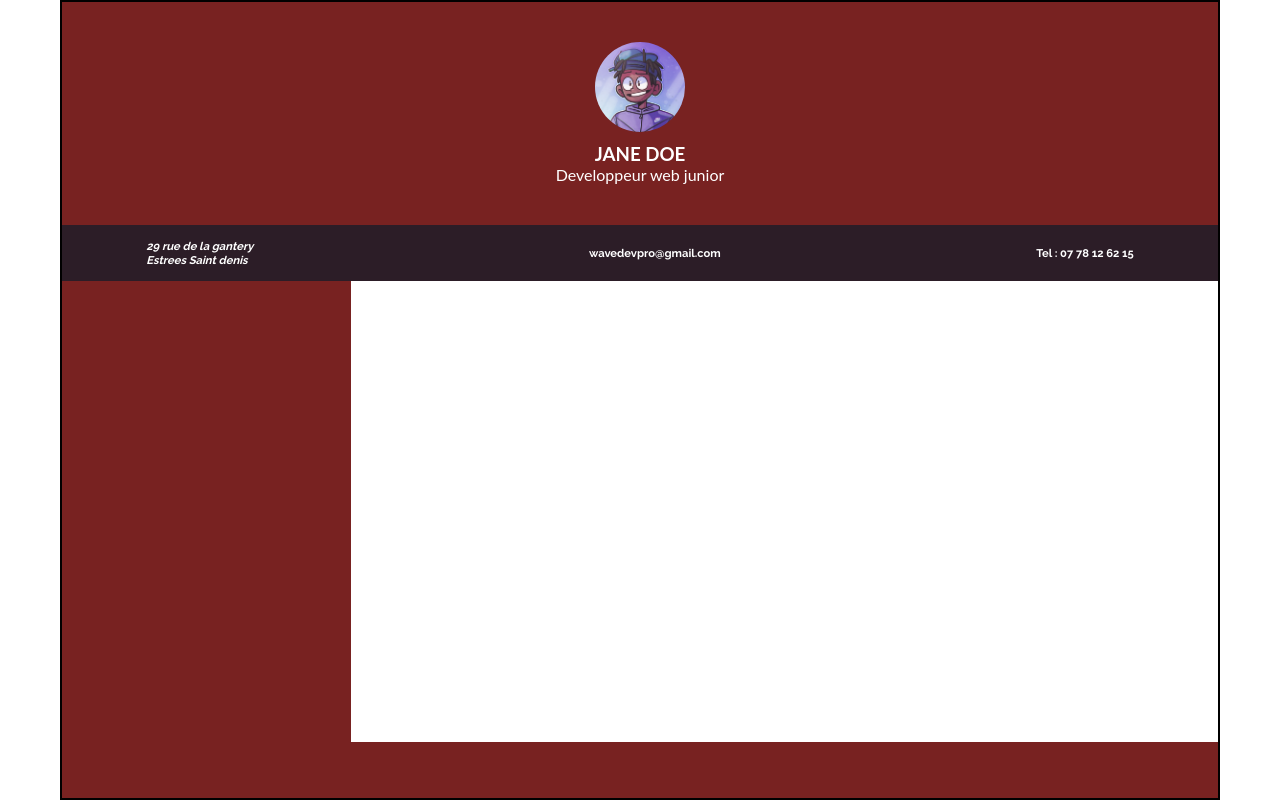
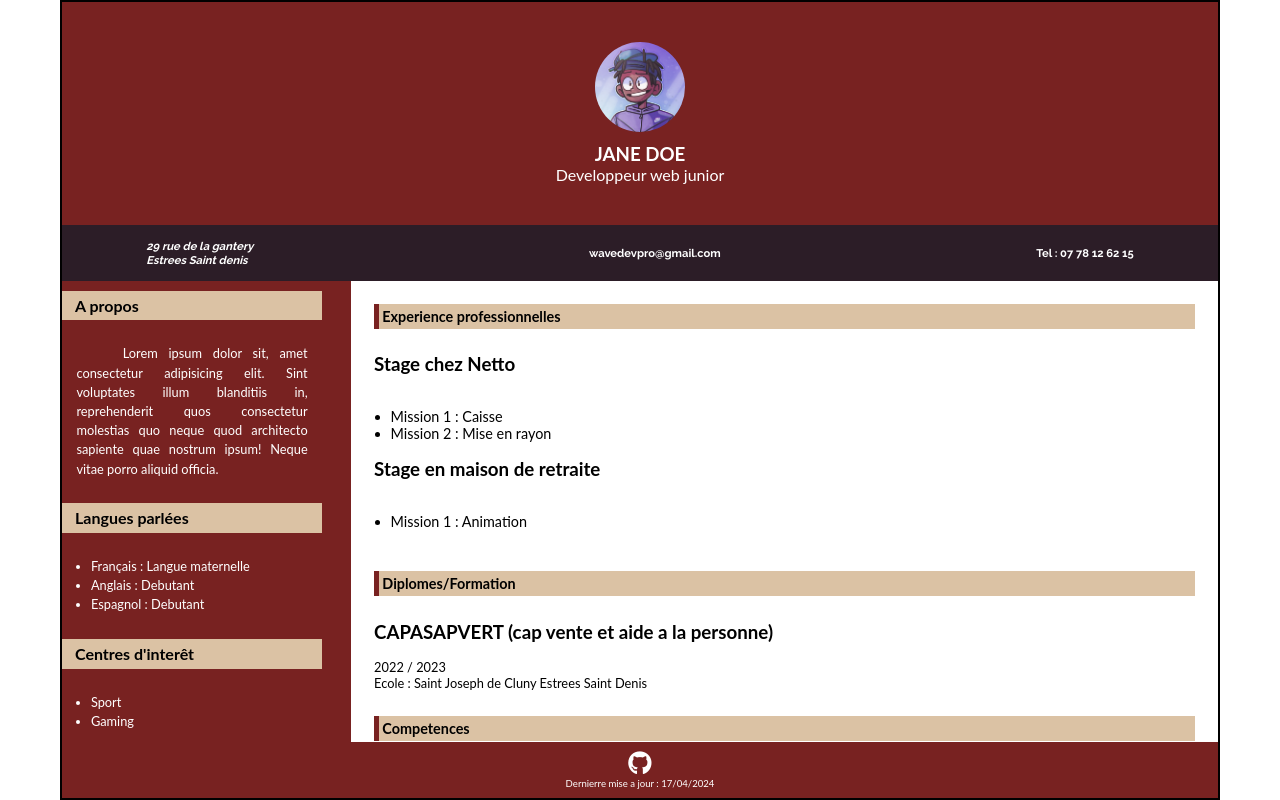
Before and after one commit to WaveDev0/cv-cef, a plain HTML site: page index.html in a window 1280 px wide. Drawn offline with Linux system fonts and the light colour scheme.

Commit message:
ajout de contenu + footer et side bar terminer

```diff
--- a/assets/style/style.css
+++ b/assets/style/style.css
@@ -27,7 +27,7 @@
     --taille_footer: var(--result_footer);
 }
 
-.container_cv {
+body {
     max-width: 1160px;
     height: 100vh;
     display: flex;
@@ -48,19 +48,19 @@
     color: white;
 }
 
-.header {
+header {
     height: var(--taille_img_et_nom_cv);
     width: 100%;
 }
 
-.main {
+main {
     background-color: rgb(97, 97, 97);
     height: var(--taille_main);
     display: flex;
     width: 100%;
 }
 
-.footer {
+footer {
     background-color: rgba(120, 34, 33, 1);
     height: var(--taille_footer);
     width: 100%;
@@ -90,6 +90,8 @@
 .contenu_cv {
     width: 75%;
     height: 100%;
+    overflow-y: auto;
+    padding: 2%;
     background-color: rgb(255, 255, 255);
 }
 
@@ -134,5 +136,126 @@
 
 
 .A_propos_cv {
-    overflow-y: hidden;
+    overflow-y: auto;
 }
+
+.title_a_propos, .paragraphe, .list_ul_cv {
+    width: 90%;
+    font-family: "Lato", sans-serif;
+}
+
+.title_a_propos  {
+    color: black;
+    background-color: rgba(219, 194, 164, 1);
+}
+
+.paragraphe  {
+    color: white;
+    padding: 5% 5%;
+    font-size: 0.8rem;
+    text-align: justify;
+    text-indent: 20%;
+    line-height: 150%;
+}
+
+.list_ul_cv {
+    color: white;
+    padding: 5% 10%;
+    font-size: 0.8rem;
+    line-height: 150%;
+}
+
+.title_a_propos h2 {
+    font-family: "Lato", sans-serif;
+    font-size: 1rem;
+    margin-top: 10px;
+    margin-bottom: 10px;
+    padding: 2% 5%;
+}
+
+
+.title_contenu {
+    display: flex;
+    position: relative;
+    align-items: center;
+    height: 6%;
+    margin-bottom: 3%;
+    background-color: rgba(219, 194, 164, 1);
+}
+
+.title_contenu h2 {
+    font-size: 0.9rem;
+    margin-left: 1%;
+    font-family: "Lato", sans-serif;
+}
+
+.color_red {
+    position: absolute;
+    background-color: rgba(120, 34, 33, 1);
+    width: 0.6%;
+    height: 100%;
+}
+
+.list_ul_cv_stage {
+    padding: 2%;
+    font-family: "Lato", sans-serif;
+    font-size: 0.9rem;
+
+}
+
+.titre_info_contenu_cv {
+    font-family: "Lato", sans-serif;
+    margin-bottom: 2%;
+}
+
+.paragraphe_info_cv_contenu {
+    font-family: "Lato", sans-serif;
+    font-size: 0.8rem;
+}
+
+.titre_marg {
+    margin-top: 3%;
+}
+
+
+footer {
+    display: flex;
+    flex-direction: column;
+    align-items: center;
+    justify-content: center;
+    text-align: center;
+}
+
+.footer_ghitub_info a, .footer_ghitub_info small {
+    display: block;
+    color: white;
+
+}
+
+.footer_ghitub_info a {
+    font-size: 1.5rem;
+}
+
+.footer_ghitub_info small {
+    font-size: 0.6rem;
+    font-family: "Lato", sans-serif;
+
+}
+/* scroll bar */
+
+::-webkit-scrollbar {
+    width: 10px;
+}
+::-webkit-scrollbar-track {
+    background-color: #101010;
+}
+::-webkit-scrollbar-thumb {
+    background-color: #555555;
+    border-radius: 1px;
+}
+::-webkit-scrollbar-thumb:hover {
+    background-color: rgb(58, 58, 58);
+}
+::-webkit-scrollbar-thumb:active {
+    background-color: rgb(44, 44, 44);
+}
--- a/index.html
+++ b/index.html
@@ -4,13 +4,14 @@
     <meta charset="UTF-8">
     <meta name="viewport" content="width=device-width, initial-scale=1.0">
     <title>Document</title>
+    <!-- css -->
+    <link rel="stylesheet" href="./assets/style/style.css">
 
     <!-- cdn -->
-    <link rel="stylesheet" href="./assets/style/style.css">
+    <link rel="stylesheet" href="https://cdnjs.cloudflare.com/ajax/libs/font-awesome/6.5.2/css/all.min.css" integrity="sha512-SnH5WK+bZxgPHs44uWIX+LLJAJ9/2PkPKZ5QiAj6Ta86w+fsb2TkcmfRyVX3pBnMFcV7oQPJkl9QevSCWr3W6A==" crossorigin="anonymous" referrerpolicy="no-referrer" />
 </head>
 <body>
-    <div class="container_cv">
-        <div class="header">
+    <header>
         <section class="image_container_cv">
 
             <section class="container_cv_info_image">
@@ -25,30 +26,103 @@
                 </div>
 
             </section>
-
         </section>
 
         <section class="header_info_cv">
-                <a class="address_cv cv_header_info_texte" href="#"><address>29 rue de la gantery Estrees Saint denis</address></a>
+            <a class="address_cv cv_header_info_texte" href="https://www.google.com/local/place/fid/0x47e7ce8608afdcab:0xa8132d5e0332fb7e/photosphere?iu=https://streetviewpixels-pa.googleapis.com/v1/thumbnail?panoid%3DZJgPXodONHlTBWZ9mXEavQ%26cb_client%3Dlu.gallery.gps%26w%3D160%26h%3D106%26yaw%3D80.449974%26pitch%3D0%26thumbfov%3D100&ik=CAISFlpKZ1BYb2RPTkhsVEJXWjltWEVhdlE%3D" target="_blank"><address>29 rue de la gantery Estrees Saint denis</address></a>
             <a class="cv_header_info_texte mail_cv" href="mailto:wavedevpro@gmail.com">wavedevpro@gmail.com</a>
-                <a class="cv_header_info_texte" href="tel:07 78 12 62 15">Tel : 07 78 12 62 15</a>
+            <a class="cv_header_info_texte" href="tel:0778126215">Tel : 07 78 12 62 15</a>
         </section>
+    </header>
+
+    <main>
+        <section class="A_propos_cv">
+
+            <div class="title_a_propos">
+                <h2>A propos</h2>
             </div>
 
-        <div class="main">
+            <p class="paragraphe">Lorem ipsum dolor sit, amet consectetur adipisicing elit. Sint voluptates illum blanditiis in, reprehenderit quos consectetur molestias quo neque quod architecto sapiente quae nostrum ipsum! Neque vitae porro aliquid officia.</p>
 
-            <section class="A_propos_cv">
+            <div class="title_a_propos">
+                <h2>Langues parlées</h2>
+            </div>
 
+            <div class="list_ul_cv">
+                <ul>
+                    <li>Français : Langue maternelle</li>
+                    <li>Anglais : Debutant</li>
+                    <li>Espagnol : Debutant</li>
+                </ul>
+            </div>
+
+            <div class="title_a_propos">
+                <h2>Centres d'interêt</h2>
+            </div>
+
+            <div class="list_ul_cv">
+                <ul>
+                    <li>Sport</li>
+                    <li>Gaming</li>
+                </ul>
+            </div>
         </section>
 
         <section class="contenu_cv">
-            </section>
-
+            <div class="title_contenu">
+                <div class="color_red"></div>
+                <h2>Experience professionnelles</h2>
             </div>
 
-        <div class="footer">
+            <h3 class="titre_info_contenu_cv">Stage chez Netto</h3>
 
+            <div class="list_ul_cv_stage">
+                <ul>
+                    <li>Mission 1 : Caisse</li>
+                    <li>Mission 2 : Mise en rayon</li>
+                </ul>
             </div>
+
+            <h3 class="titre_info_contenu_cv">Stage en maison de retraite</h3>
+
+            <div class="list_ul_cv_stage">
+                <ul>
+                    <li>Mission 1 : Animation</li>
+                </ul>
             </div>
+
+
+            <div class="title_contenu titre_marg">
+                <div class="color_red"></div>
+                <h2>Diplomes/Formation</h2>
+            </div>
+
+            <h3 class="titre_info_contenu_cv">CAPASAPVERT (cap vente et aide a la personne)</h3>
+            <p class="paragraphe_info_cv_contenu">2022 / 2023</p>
+            <p class="paragraphe_info_cv_contenu">Ecole : Saint Joseph de Cluny Estrees Saint Denis</p>
+
+
+            <div class="title_contenu titre_marg">
+                <div class="color_red"></div>
+                <h2>Competences</h2>
+            </div>
+
+            <div class="list_ul_cv_stage">
+                <ul>
+                    <li>Html : Expert</li>
+                    <li>Css : Intermédiaire</li>
+                    <li>Github : Débutant</li>
+                </ul>
+            </div>
+
+        </section>
+    </main>
+
+    <footer>
+        <div class="footer_ghitub_info">
+            <a href="https://github.com/WaveDev0" target="_blank"><i class="fa-brands fa-github"></i></a>
+            <small>Dernierre mise a jour : 17/04/2024</small>
+        </div>
+    </footer>
 </body>
 </html>
```
Lines whose indentation alone changed are shown as unchanged.
